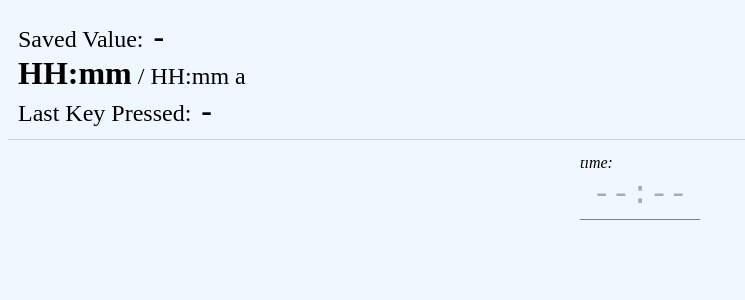
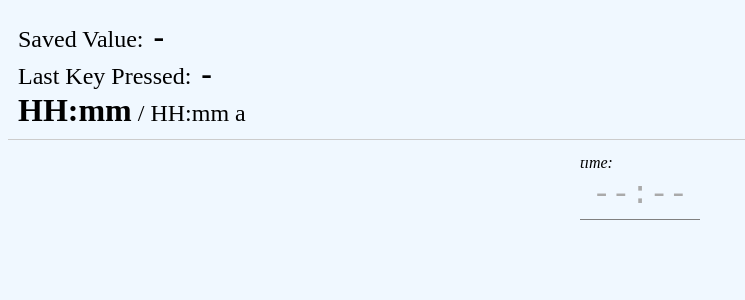
Before and after one commit to TomasRichtr/keyboard-time-input-only, a Vue app: page / in a window 1280 px wide. Shown: the top 300 px of the page, without its empty margins (0-745 px from the left). Built offline with nearby package versions, Linux system fonts and the light colour scheme.

Commit message:
build errors fix

```diff
--- a/src/App.vue
+++ b/src/App.vue
@@ -8,8 +8,8 @@ import TimeToSave from '@/components/TimeToSave.vue'
 <template>
   <header>
     <TimeToSave />
+    <KeyPushedTracker class="key-pushed-tracker" />
     <FormatSwitcher class="format-switcher" />
-    <KeyPushedTracker class="key-pushed-tracker" />
   </header>
   <main>
     <TimeInput />
```
